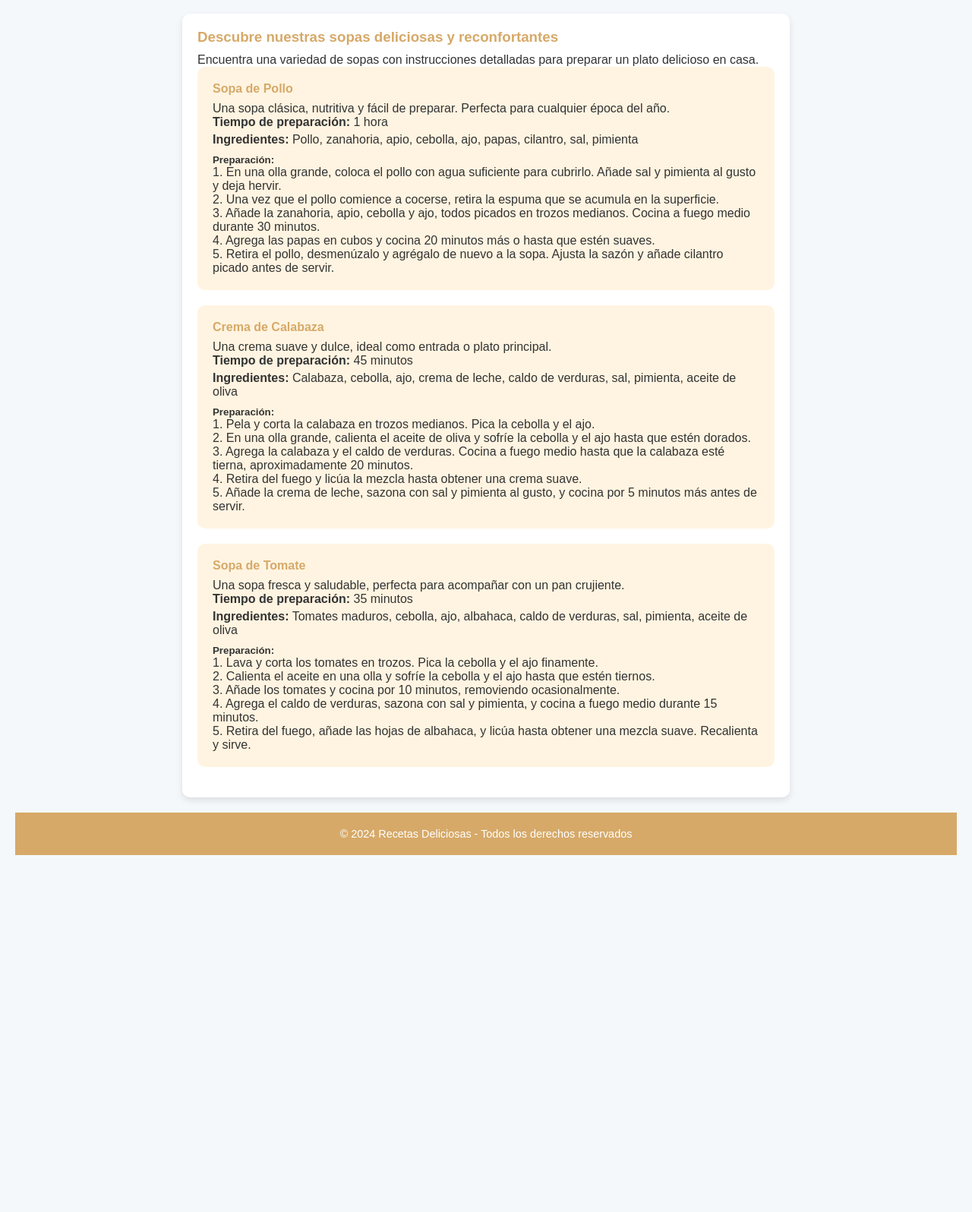
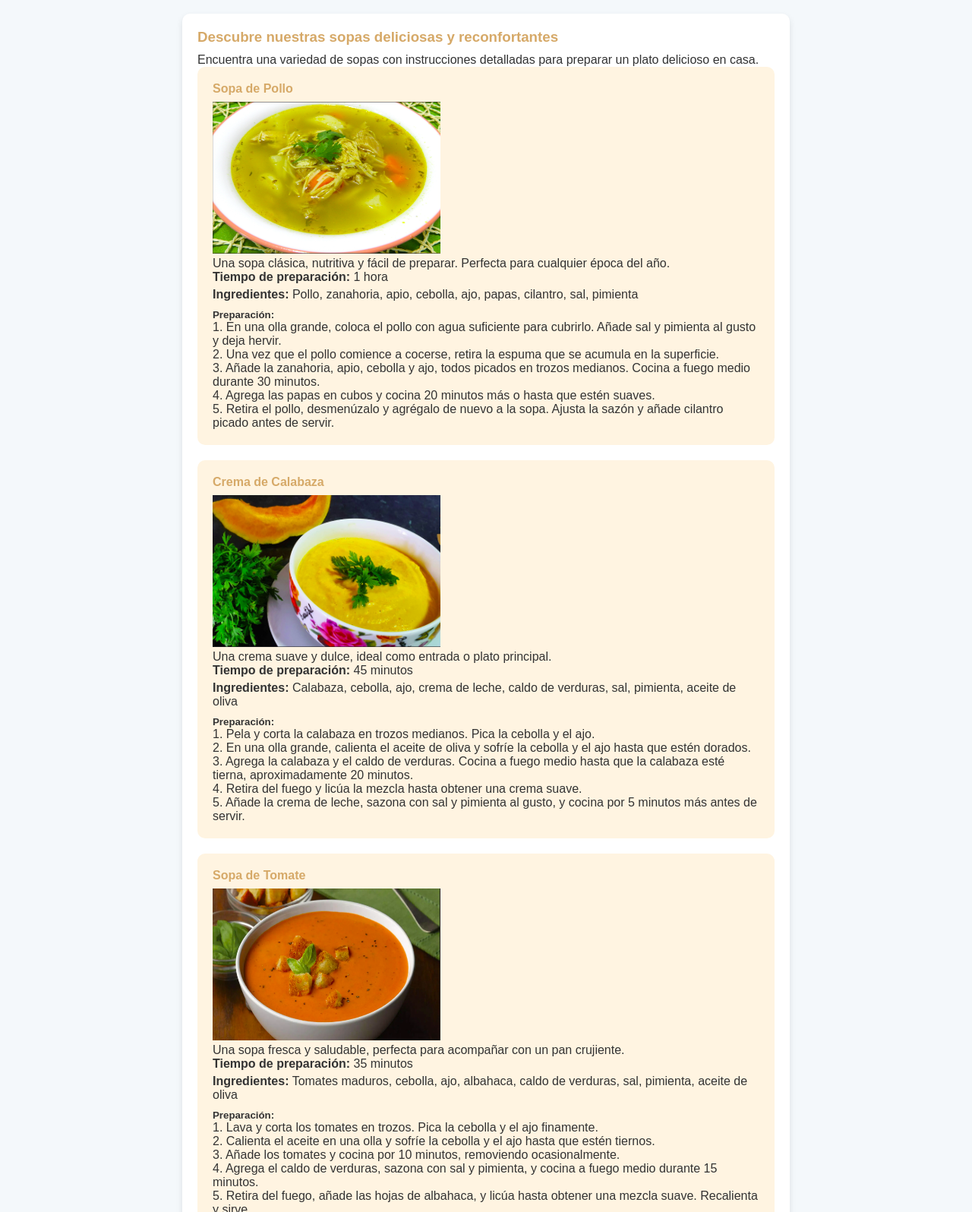
Before and after one commit to 01renny/paginarestaurante, a plain HTML site: page estudios.html in a window 1280 px wide. Shown: the part 140-1736 px from the top of the page at 76% size. Before the commit the page ends 1286 px from the top, so only its background shows below. Drawn offline with Linux system fonts and the light colour scheme.

Commit message:
Update estudios.html

```diff
--- a/estudios.html
+++ b/estudios.html
@@ -122,6 +122,8 @@
 
         <div class="recipe">
             <h4>Sopa de Pollo</h4>
+            <img id="foto" src="img/pollo.png" width="300" height="200" class="foto" />
+
             <p>Una sopa clásica, nutritiva y fácil de preparar. Perfecta para cualquier época del año.</p>
             <ul>
                 <li><strong>Tiempo de preparación:</strong> 1 hora</li>
@@ -137,6 +139,8 @@
 
         <div class="recipe">
             <h4>Crema de Calabaza</h4>
+            <img id="foto" src="img/zapa.png" width="300" height="200" class="foto" />
+
             <p>Una crema suave y dulce, ideal como entrada o plato principal.</p>
             <ul>
                 <li><strong>Tiempo de preparación:</strong> 45 minutos</li>
@@ -152,6 +156,8 @@
 
         <div class="recipe">
             <h4>Sopa de Tomate</h4>
+            <img id="foto" src="img/toma.png" width="300" height="200" class="foto" />
+
             <p>Una sopa fresca y saludable, perfecta para acompañar con un pan crujiente.</p>
             <ul>
                 <li><strong>Tiempo de preparación:</strong> 35 minutos</li>
```
